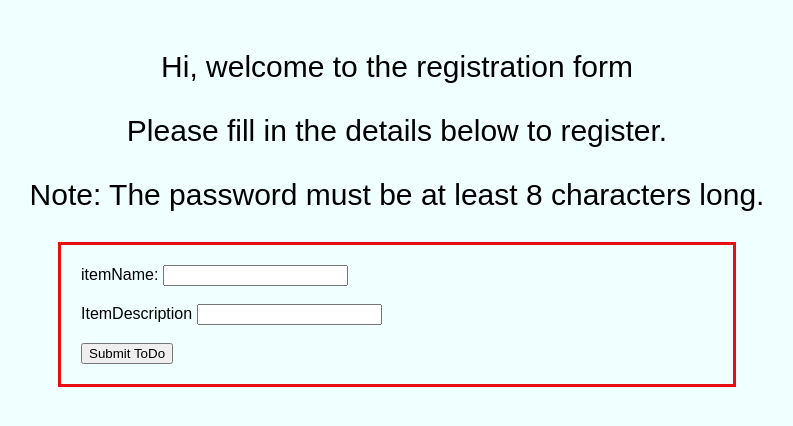
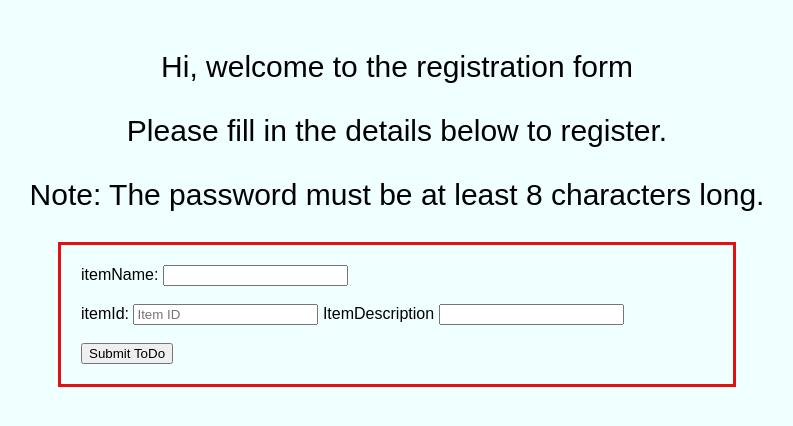
Before and after one commit to vishal8859/Assignment1, a Python web app: template ToDo_task/Templates/index.html in a window 1280 px wide. Shown: the top 426 px of the page, without its empty margins (243-1036 px from the left). Run offline with Jinja, Linux system fonts and the light colour scheme; the template is opened without the code that fills it, so the values that code supplies are empty.

Commit message:
update item id

```diff
--- a/ToDo_task/Templates/index.html
+++ b/ToDo_task/Templates/index.html
@@ -13,6 +13,8 @@
         <form method="POST" action="/submittodoitem">
             <label for="name">itemName:</label>
             <input type="text" id="itemname" name="itemname" required><br><br>
+            <label for ="itemid">itemId:</label>
+            <input type="text" name="itemId" placeholder="Item ID" />
             <label for="password">ItemDescription</label>
             <input type="ItemDescription" id="ItemDescription" name="ItemDescription" required><br><br>
             <button type="submit">Submit ToDo</button>
```
